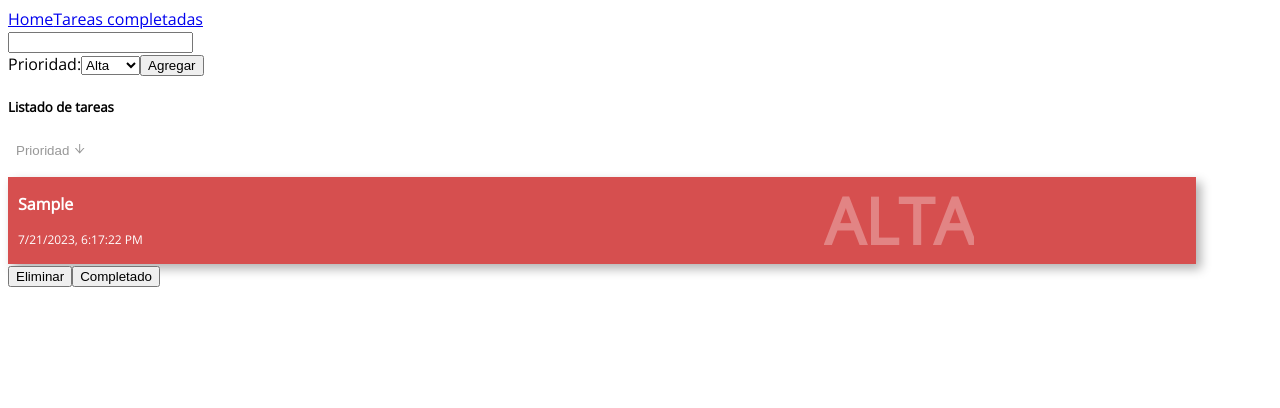
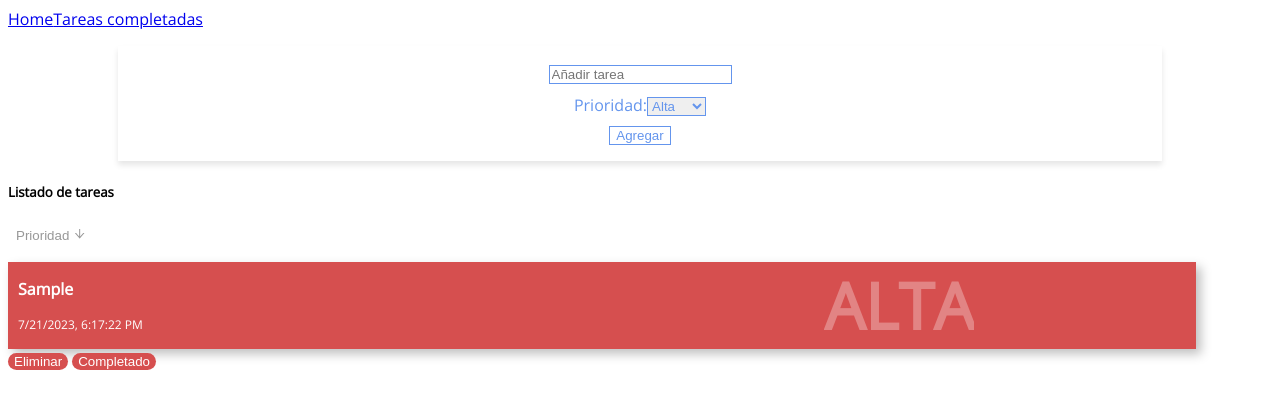
Before and after one commit to jgabrielmedina/ToDoList, a React (Create React App) app: page / in a window 1280 px wide. Both pictures are taken after typing "Sample" into the empty fields and a click on the button "Agregar". Shown: the top 408 px of the page. Built offline with nearby package versions, Linux system fonts and the light colour scheme.

Commit message:
css form

```diff
--- a/src/App.js
+++ b/src/App.js
@@ -1,5 +1,6 @@
 import { useReducer } from 'react';
 import './Components/ToDoList.css'
+import './Components/FormRedux.css'
 import {Route, Routes } from 'react-router-dom';
 import { Layout } from './Components/Layout';
 import {TareasCompletadas} from "./Pages/TareasCompletadas"
@@ -8,7 +9,10 @@ import Home from "./Pages/Home"
 function App() {
   return (
     <div className="App">
+
+
       <Routes>
+
         <Route path='/' element={<Layout/>}>
          <Route index element = {<Home/>}/>
          <Route path='completadas' element= {<TareasCompletadas/>} />
--- /dev/null
+++ b/src/Components/FormRedux.css
@@ -0,0 +1,30 @@
+.formulario{
+    box-shadow: 0px 4px 6px rgba(0, 0, 0, 0.1);
+    padding: 1rem;
+    width: 80%;
+    margin: auto;
+    margin-top: 1rem;
+    text-align: center;
+}
+
+.inputForm{
+    border: 1px solid cornflowerblue;
+    /* padding-bottom: 31px; */
+    margin-bottom: 10px;
+}
+
+.labelForm{
+    color: cornflowerblue;
+}
+
+.selectForm{
+    color: cornflowerblue;
+    border: 1px solid cornflowerblue;
+}
+
+.buttonForm{
+    background-color: white;
+    color: cornflowerblue;
+    border: 1px solid cornflowerblue;
+    margin-top: 10px;
+}
--- a/src/Components/FormRedux.jsx
+++ b/src/Components/FormRedux.jsx
@@ -27,21 +27,22 @@ function FormRedux() {
     return (
         <>
 
-
-            <form onSubmit={e => submitHandler(e)}>
-                <input type="text" onChange={e => setInputText(e.currentTarget.value)} />
+<div>
+            <form onSubmit={e => submitHandler(e)} className="formulario">
+                <input type="text" onChange={e => setInputText(e.currentTarget.value)} placeholder="Añadir tarea" className="inputForm"/>
 
                 <br />
 
-                 <span>Prioridad:</span>
-                <select name="priority" id="priority" ref={priority}>
+                <label htmlFor="priority" className="labelForm" >Prioridad:</label>
+                <select name="priority" id="priority" className="selectForm" ref={priority}>
                     <option value="alta">Alta</option>
                     <option value="media">Media</option>
                     <option value="baja">Baja</option>
-                </select>
-                <button type="submit">Agregar</button>
+                </select> <br />
+                <button type="submit" className="buttonForm" >Agregar</button>
 
             </form>
+            </div>
         </>
     )
 }
--- a/src/Components/Layout.jsx
+++ b/src/Components/Layout.jsx
@@ -4,9 +4,12 @@ import {Outlet, Link } from "react-router-dom"
 export const Layout = ( ) => {
     return(
         <>
+              <div>
               <Link to="/">Home</Link>
               <Link to="/completadas">Tareas completadas</Link>
               <Outlet/>
+              </div>
+
         </>
     )
 }
--- a/src/Components/StyledComponents.jsx
+++ b/src/Components/StyledComponents.jsx
@@ -1,9 +1,22 @@
-import styled from 'styled-components'
+import styled, {css} from 'styled-components'
+
+export const Boton = styled.button`
+
+background-color: ${({ theme }) => theme.backgroundColor};
+    color: white;
+    border: 1px;
+    border-radius: 10px;
+    /* margin: 0px; */
+    margin-right: 4px;
+    margin-top: 4px;
+
+
+`;
 
 export const Anchor = styled.div`
 width: 94%;
-background-color: ${({theme})=>theme.backgroundColor};
+background-color: ${({ theme }) => theme.backgroundColor};
 display: flex;
-box-shadow: 5px 5px 10px rgba(0, 0, 0, 0.3);
+box-shadow: 5px 5px 10px rgba(0, 0, 0, 0.25);
 
 `;
--- a/src/Components/ToDoList.css
+++ b/src/Components/ToDoList.css
@@ -48,6 +48,7 @@ body{
 
   .liConteiner{
     margin-bottom: 1rem;
+
   }
 
 
--- a/src/Components/ToDoList.jsx
+++ b/src/Components/ToDoList.jsx
@@ -5,6 +5,7 @@ import { completeTaskR } from "../Reducers/taskSlice";
 import { ordernarTasks } from "../Reducers/taskSlice";
 import { AiOutlineArrowDown } from 'react-icons/ai';
 import { Anchor } from "./StyledComponents";
+import { Boton } from "./StyledComponents";
 import { ThemeProvider } from "styled-components";
 
 
@@ -32,6 +33,7 @@ function ToDoList() {
 
 return (
         <>
+        <div>
             <h5>Listado de tareas</h5>
 
             <button className="buttonPriority" onClick={() => dispatch(ordernarTasks())} > Prioridad <AiOutlineArrowDown /></button>
@@ -54,14 +56,18 @@ return (
                                     <p>{todo.priority}</p>
                                 </div>
                             </Anchor>
+
+                            <Boton onClick={() => dispatch(removeTaskR(todo.date))} className="boton" >Eliminar</Boton>
+                            <Boton onClick={() => dispatch(completeTaskR(todo))} className="boton" >Completado</Boton>
                             </ThemeProvider>
-                            <button onClick={() => dispatch(removeTaskR(todo.date))} >Eliminar</button>
-                            <button onClick={() => dispatch(completeTaskR(todo))} >Completado</button>
+
                         </li>
 
                     )
                 })}
             </ol>
+
+            </div>
         </>
     )
 }
--- a/src/Pages/Home.jsx
+++ b/src/Pages/Home.jsx
@@ -4,8 +4,10 @@ import FormRedux from '../Components/FormRedux';
 export const Home = () =>{
  return(
     <>
+    <div>
     <FormRedux/>
     <ToDoList/>
+    </div>
     </>
  )
 }
```
